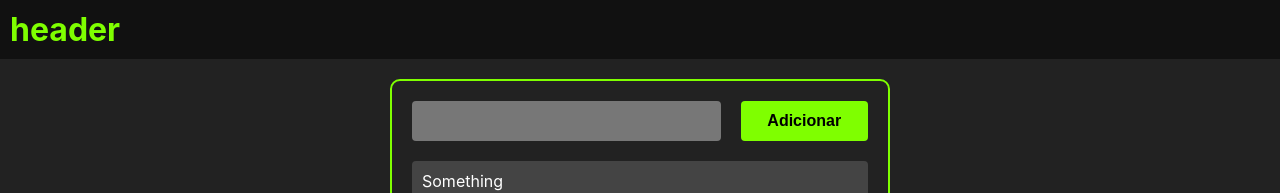
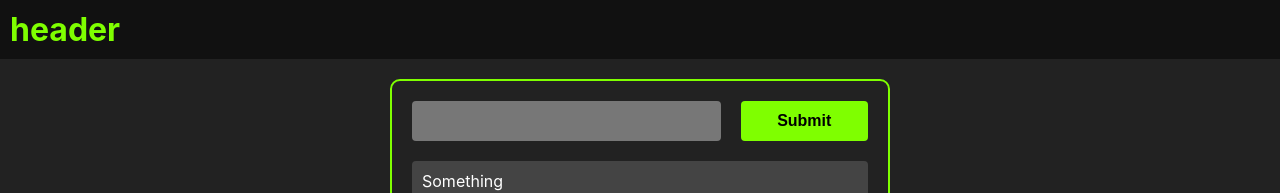
Before and after one commit to Marco-Antonio-Furtado/lista-next, a Next.js app: page / in a window 1280 px wide. Shown: the top 193 px of the page. Built offline with nearby package versions, Linux system fonts and the light colour scheme.

Commit message:
impedindo a adição de tarefas sem titulo

```diff
--- a/components/list/index.jsx
+++ b/components/list/index.jsx
@@ -5,13 +5,14 @@ import { useState } from "react"
 
 export default  function List(){
     const [inputData, setInputData] = useState("")
+    const [error, setError] = useState(false)
 
     function handleInputData(e)
     {setInputData(e.target.value)}
 
     function handleEnter(e){
         if (e.keyCode !== 13){return}
-        else {addtask()}
+        else {addTask()}
 
     }
 
@@ -30,7 +31,10 @@ export default  function List(){
              },
          ]
      )
-     function addtask(){
+     function addTask(){
+         setError(false)
+         if(inputData===""){setError(true)}
+         else{
          const newList = [...list,
              {
                  id:3,
@@ -40,6 +44,7 @@ export default  function List(){
          ]
          setList(newList)
          setInputData("")
+        }
      }
 
 
@@ -51,10 +56,13 @@ export default  function List(){
             className={styles.input}
             onChange={handleInputData}
             onKeyUp={handleEnter}/>
-            <Button className={styles.btnAdd} onClick={addtask}>Adicionar</Button>
+            <Button className={styles.btnAdd} onClick={addTask}>Submit</Button>
         </header>
         <main className={styles.main}>
             {list.map((task, i)=><Task key={i} task={task} />)}
+            <div>
+                {error ? <p className={styles.requiredInput}>*Required input</p> : ""}
+            </div>
         </main>
     </div>
     )
```
